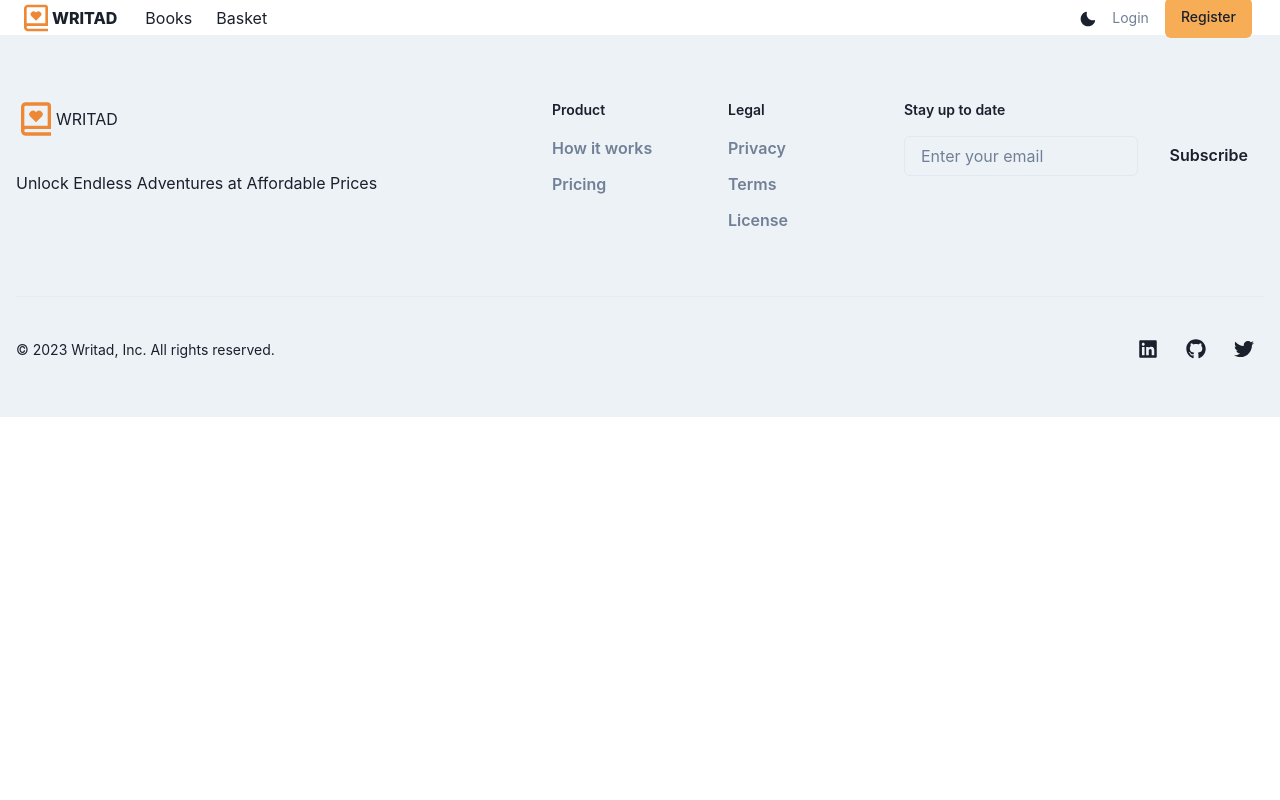
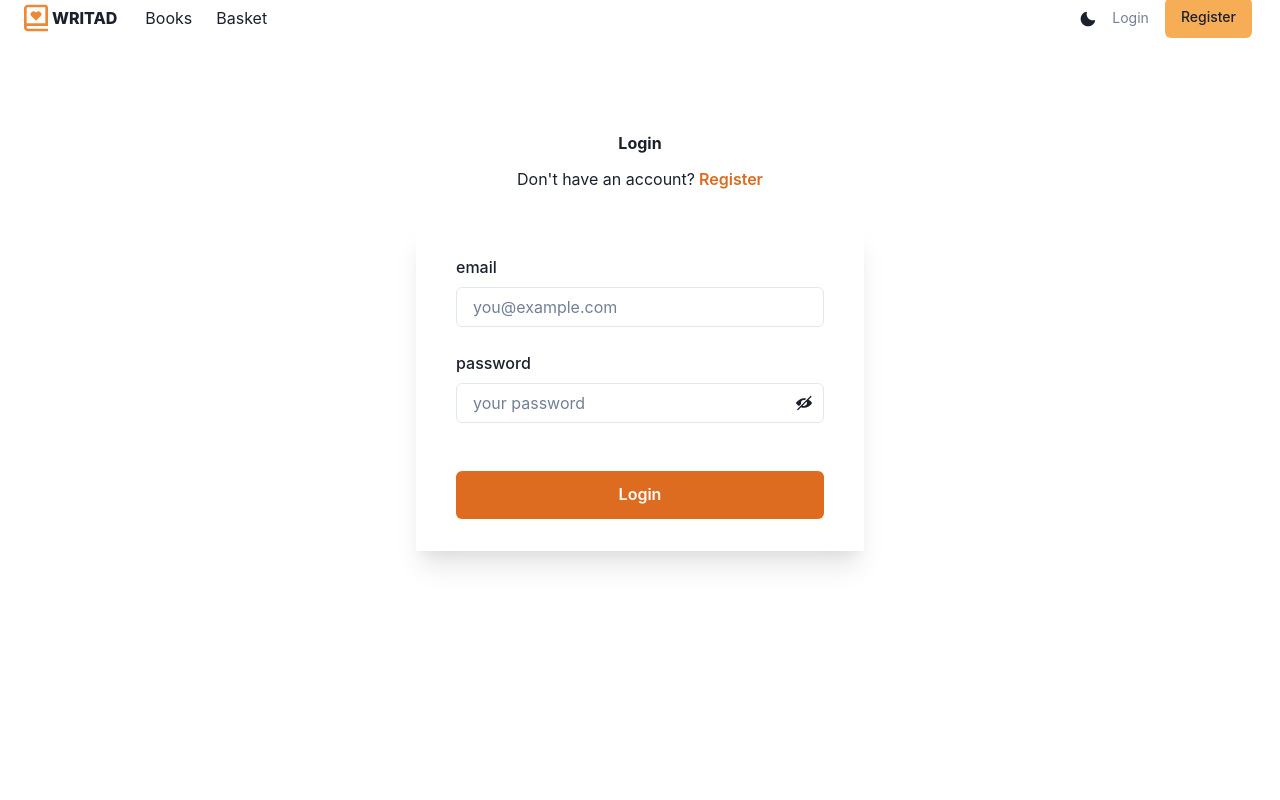
Before and after one commit to Gitroars/WebApplicationDevelopmentSecurity_Writad, a React (Create React App) app in the folder client/: page /login in a window 1280 px wide. Shown: the top 800 px of the page. Built offline with nearby package versions, Linux system fonts and the light colour scheme.

Commit message:
Add LoginScreen

```diff
--- a/client/src/App.js
+++ b/client/src/App.js
@@ -5,6 +5,7 @@ import BooksScreen from "./screens/BooksScreen";
 import BasketScreen from "./screens/BasketScreen";
 import Footer from "./components/Footer";
 import BookScreen from "./screens/BookScreen";
+import LoginScreen from "./screens/LoginScreen";
 function App() {
   return (
     <ChakraProvider>
@@ -15,6 +16,7 @@ function App() {
             <Route path='/books' element={<BooksScreen />}></Route>
             <Route path='/book/:id' element={<BookScreen />}></Route>
             <Route path='/basket' element={<BasketScreen />}></Route>
+            <Route path='/login' element={<LoginScreen />}></Route>
           </Routes>
         </main>
         <Footer />
--- a/client/src/components/Navbar.jsx
+++ b/client/src/components/Navbar.jsx
@@ -11,13 +11,22 @@ import {
   useColorModeValue,
   Button,
   Stack,
+  useToast,
+  MenuButton,
+  MenuDivider,
+  Menu,
+  MenuList,
+  MenuItem,
 } from "@chakra-ui/react";
 import { Link as ReactLink } from "react-router-dom";
-import { HamburgerIcon, CloseIcon, MoonIcon, SunIcon } from "@chakra-ui/icons";
+import { HamburgerIcon, CloseIcon, MoonIcon, SunIcon, ChevronDownIcon } from "@chakra-ui/icons";
+import { CgProfile } from "react-icons/cg";
 import { BiBookHeart } from "react-icons/bi";
+import { MdLocalShipping, MdLogout } from "react-icons/md";
 import { useColorMode } from "@chakra-ui/react";
 import { useState } from "react";
-
+import { useDispatch, useSelector } from "react-redux";
+import { logout } from "../redux/actions/userActions";
 const links = [
   { linkName: "Books", path: "/books" },
   { linkName: "Basket", path: "/basket" },
@@ -43,6 +52,15 @@ const Navbar = () => {
   const { isOpen, onClose, onOpen } = useDisclosure();
   const { colorMode, toggleColorMode } = useColorMode();
   const [isHovering, setIsHovering] = useState(false);
+  const user = useSelector((state) => state.user);
+  const { userInfo } = user;
+  const dispatch = useDispatch();
+  const toast = useToast();
+
+  const logoutHandler = () => {
+    dispatch(logout());
+    toast({ description: "Logged out", status: "success", isClosable: true });
+  };
   return (
     <Box backgroundColor='gray.150' paddingX={5}>
       <Flex height={35} alignItems='center' justifyContent='space-between'>
@@ -83,6 +101,34 @@ const Navbar = () => {
               onClick={() => toggleColorMode()}
             ></Icon>
           </NavLink>
+
+          {userInfo ? (
+            <>
+              <Menu>
+                <MenuButton px='4' py='2' transition='all 0.3s' as={Button}>
+                  {userInfo.name} <ChevronDownIcon />
+                </MenuButton>
+                <MenuList>
+                  <MenuItem as={ReactLink} to='/profile'>
+                    {" "}
+                    <CgProfile />
+                    <Text ml='2'>Profile</Text>
+                  </MenuItem>
+                  <MenuItem as={ReactLink} to='/profile'>
+                    {" "}
+                    <MdLocalShipping />
+                    <Text ml='2'>Purchases</Text>
+                  </MenuItem>
+                  <MenuDivider />
+                  <MenuItem onClick={logoutHandler}>
+                    <MdLogout />
+                    <Text ml='2'>Logout</Text>
+                  </MenuItem>
+                </MenuList>
+              </Menu>
+            </>
+          ) : (
+            <>
               <Button as={ReactLink} to='/login' p={2} fontSize='sm' fontWeight={400} variant='link'>
                 Login
               </Button>
@@ -98,6 +144,8 @@ const Navbar = () => {
               >
                 Register
               </Button>
+            </>
+          )}
         </Flex>
       </Flex>
       {isOpen ? (
--- /dev/null
+++ b/client/src/components/PasswordTextField.jsx
@@ -0,0 +1,28 @@
+import { FormControl, FormErrorMessage, FormLabel } from "@chakra-ui/react";
+import { Input } from "@chakra-ui/input";
+import { Field, useField } from "formik";
+import { useState } from "react";
+import { InputRightElement, Button, InputGroup } from "@chakra-ui/react";
+import { ViewIcon, ViewOffIcon } from "@chakra-ui/icons";
+
+const TextField = ({ label, type, name, placeholder }) => {
+  const [showPassword, setShowPassword] = useState(false);
+  const [field, meta] = useField({ type, name, placeholder });
+  return (
+    <FormControl isInvalid={meta.error && meta.touched} mb='6'>
+      <FormLabel noOfLines={1}>{label}</FormLabel>
+      <InputGroup>
+        <Field as={Input} {...field} type={type} name={name} placeholder={placeholder} />
+        <InputRightElement h='full'>
+          <Button variant='ghost' onClick={() => setShowPassword((showPassword) => !showPassword)}>
+            {showPassword ? <ViewIcon /> : <ViewOffIcon />}
+          </Button>
+        </InputRightElement>
+      </InputGroup>
+
+      <FormErrorMessage>{meta.error}</FormErrorMessage>
+    </FormControl>
+  );
+};
+
+export default TextField;
--- /dev/null
+++ b/client/src/components/TextField.jsx
@@ -0,0 +1,15 @@
+import { FormControl, FormErrorMessage, FormLabel } from "@chakra-ui/react";
+import { Input } from "@chakra-ui/input";
+import { Field, useField } from "formik";
+const TextField = ({ label, type, name, placeholder }) => {
+  const [field, meta] = useField({ type, name, placeholder });
+  return (
+    <FormControl isInvalid={meta.error && meta.touched} mb='6'>
+      <FormLabel noOfLines={1}>{label}</FormLabel>
+      <Field as={Input} {...field} type={type} name={name} placeholder={placeholder} />
+      <FormErrorMessage>{meta.error}</FormErrorMessage>
+    </FormControl>
+  );
+};
+
+export default TextField;
--- /dev/null
+++ b/client/src/redux/actions/userActions.js
@@ -0,0 +1,31 @@
+import axios from "axios";
+import { setLoading, setError, userLogin, userLogout } from "../slices/user";
+
+export const login = (email, password) => async (dispatch) => {
+  dispatch(setLoading(true));
+  try {
+    const config = {
+      headers: {
+        "Content-Type": "application/json",
+      },
+    };
+    const { data } = await axios.post("http://localhost:5000/api/users/login", { email, password }, config);
+    dispatch(userLogin(data));
+    localStorage.setItem("userInfo", JSON.stringify(data));
+  } catch (error) {
+    dispatch(
+      setError(
+        error.response && error.response.data.message
+          ? error.response.data.message
+          : error.message
+          ? error.message
+          : "An unexpected error has occured. Please try again later"
+      )
+    );
+  }
+};
+
+export const logout = () => (dispatch) => {
+  localStorage.removeItem("userInfo");
+  dispatch(userLogout());
+};
--- /dev/null
+++ b/client/src/redux/slices/user.js
@@ -0,0 +1,37 @@
+import { createSlice } from "@reduxjs/toolkit";
+
+export const initialState = {
+  loading: false,
+  error: null,
+  userInfo: JSON.parse(localStorage.getItem("userInfo")) ?? null,
+};
+
+export const userSlice = createSlice({
+  name: "user",
+  initialState,
+  reducers: {
+    setLoading: (state) => {
+      state.loading = true;
+    },
+    userLogin: (state, { payload }) => {
+      state.userInfo = payload;
+      state.error = null;
+      state.loading = false;
+    },
+    userLogout: (state) => {
+      state.loading = false;
+      state.error = null;
+      state.userInfo = null;
+    },
+
+    setError: (state, { payload }) => {
+      state.error = payload;
+      state.loading = false;
+    },
+  },
+});
+
+export const { setLoading, setError, userLogin, userLogout } = userSlice.actions;
+export default userSlice.reducer;
+
+export const userSelector = (state) => state.users;
--- a/client/src/redux/store.js
+++ b/client/src/redux/store.js
@@ -2,9 +2,11 @@ import { combineReducers, configureStore } from "@reduxjs/toolkit";
 
 import books from "./slices/books";
 import basket from "./slices/basket";
+import user from "./slices/user";
 const reducer = combineReducers({
   books,
   basket,
+  user,
 });
 
 export default configureStore({
--- /dev/null
+++ b/client/src/screens/LoginScreen.jsx
@@ -0,0 +1,118 @@
+import {
+  Box,
+  Button,
+  Checkbox,
+  Container,
+  FormControl,
+  Heading,
+  HStack,
+  Stack,
+  Text,
+  useBreakpointValue,
+  useColorModeValue,
+  Alert,
+  AlertIcon,
+  AlertTitle,
+  AlertDescription,
+  useToast,
+} from "@chakra-ui/react";
+import { useState, useEffect } from "react";
+import { Form, Formik } from "formik";
+import * as Yup from "yup";
+import { useSelector, useDispatch } from "react-redux";
+import { useNavigate, Link as ReactLink, useLocation } from "react-router-dom";
+import PasswordTextField from "../components/PasswordTextField";
+import TextField from "../components/TextField";
+import { login } from "../redux/actions/userActions";
+
+const LoginScreen = () => {
+  const navigate = useNavigate();
+  const location = useLocation();
+  const dispatch = useDispatch();
+  const redirect = "/books";
+  const toast = useToast();
+
+  const user = useSelector((state) => state.user);
+  const { loading, error, userInfo } = user;
+
+  const headingBR = useBreakpointValue({ base: "xs", md: "sm" });
+  const boxBR = useBreakpointValue({ base: "transparent", md: "bg-surface" });
+
+  useEffect(() => {
+    if (userInfo) {
+      if (location.state?.from) {
+        navigate(location.state.from);
+      } else {
+        navigate("/books");
+      }
+      toast({ description: "Login success", status: "success", isClosable: true });
+    }
+  }, [userInfo, redirect, error, navigate, location.state, toast]);
+  return (
+    <Formik
+      initialValues={{ email: "", password: "" }}
+      validationSchema={Yup.object({
+        email: Yup.string().email("Invalid email.").required("An email address is required."),
+        password: Yup.string()
+          .min(1, "Password is too short - must contain at least 1 character.")
+          .required("Password is required."),
+      })}
+      onSubmit={(values) => {
+        dispatch(login(values.email, values.password));
+      }}
+    >
+      {(formik) => (
+        <Container maxW='lg' py={{ base: "12", md: "24" }} px={{ base: "0", md: "8" }} minH='4xl'>
+          <Stack spacing='8'>
+            <Stack spacing='6'>
+              <Stack spacing={{ base: "2", md: "3" }} textAlign='center'>
+                <Heading size={{ headingBR }}>Login</Heading>
+                <HStack spacing='1' justify='center'>
+                  <Text color='muted'>Don't have an account?</Text>
+                  <Button as={ReactLink} to='/registration' variant='link' colorScheme='orange'>
+                    Register
+                  </Button>
+                </HStack>
+              </Stack>
+            </Stack>
+            <Box
+              py={{ base: "0", md: "8" }}
+              px={{ base: "4", md: "10" }}
+              bg={{ boxBR }}
+              boxShadow={{ base: "none", md: "xl" }}
+            >
+              <Stack spacing='6' as='form' onSubmit={formik.handleSubmit}>
+                {error && (
+                  <Alert
+                    status='error'
+                    flexDirection='column'
+                    alignItems='center'
+                    justifyContent='center'
+                    textAlign='center'
+                  >
+                    <AlertIcon />
+                    <AlertTitle>We are sorry!</AlertTitle>
+                    <AlertDescription>{error}</AlertDescription>
+                  </Alert>
+                )}
+                <Stack spacing='5'>
+                  <FormControl>
+                    <TextField type='text' name='email' placeholder='you@example.com' label='email' />
+                    <PasswordTextField type='password' name='password' placeholder='your password' label='password' />
+                  </FormControl>
+                </Stack>
+                <Stack spacing='6'>
+                  <Button colorScheme='orange' size='lg' fontSize='md' isLoading={loading} type='submit'>
+                    Login
+                  </Button>
+                </Stack>
+              </Stack>
+            </Box>
+          </Stack>
+        </Container>
+      )}
+    </Formik>
+  );
+};
+
+export default LoginScreen;
```
Lines whose indentation alone changed are shown as unchanged.
